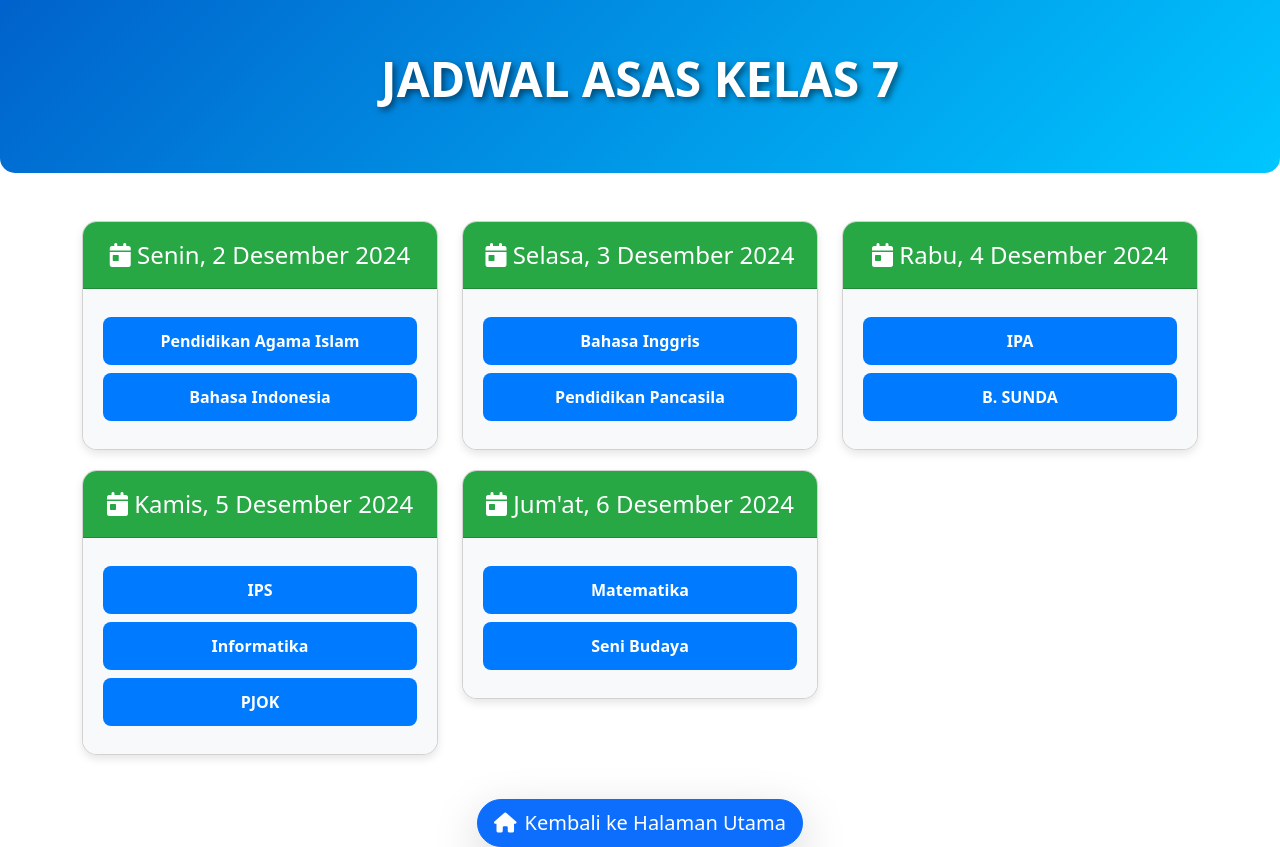
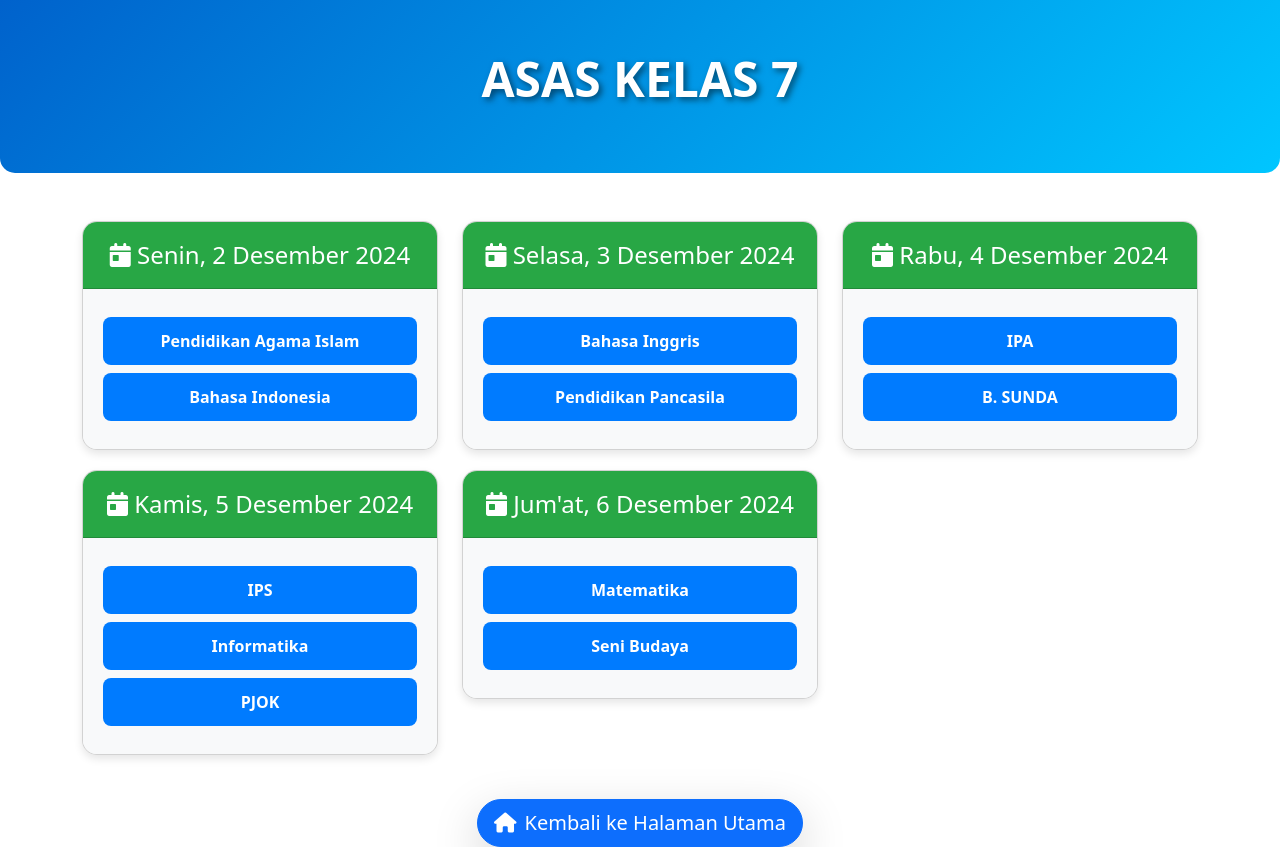
Before and after one commit to smpn4ciamis/asas2024, a plain HTML site: page kelas7.html in a window 1280 px wide. Drawn offline with nearby package versions, Linux system fonts and the light colour scheme.

Commit message:
Update kelas7.html

```diff
--- a/kelas7.html
+++ b/kelas7.html
@@ -159,7 +159,7 @@
 <body>
   <!-- Header -->
   <header class="text-center">
-    <h1>JADWAL ASAS KELAS 7</h1>
+    <h1>ASAS KELAS 7</h1>
     <p></p>
   </header>
 
```
